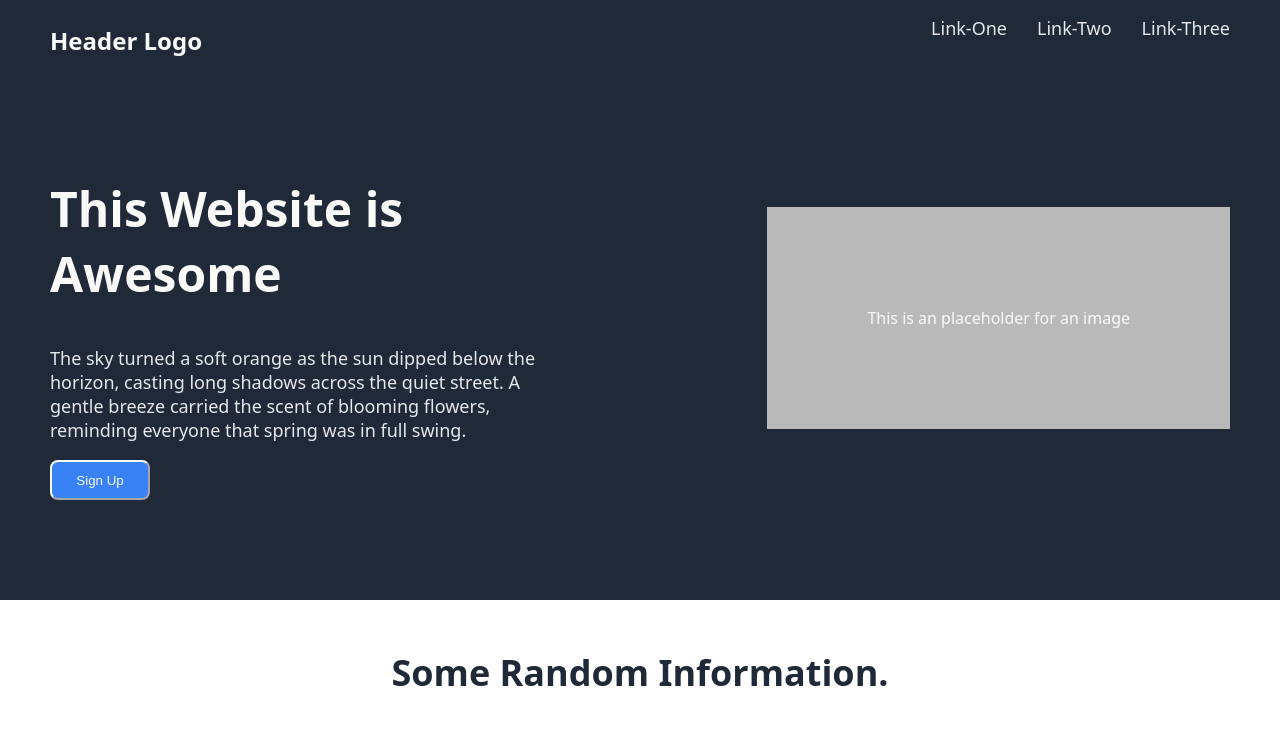
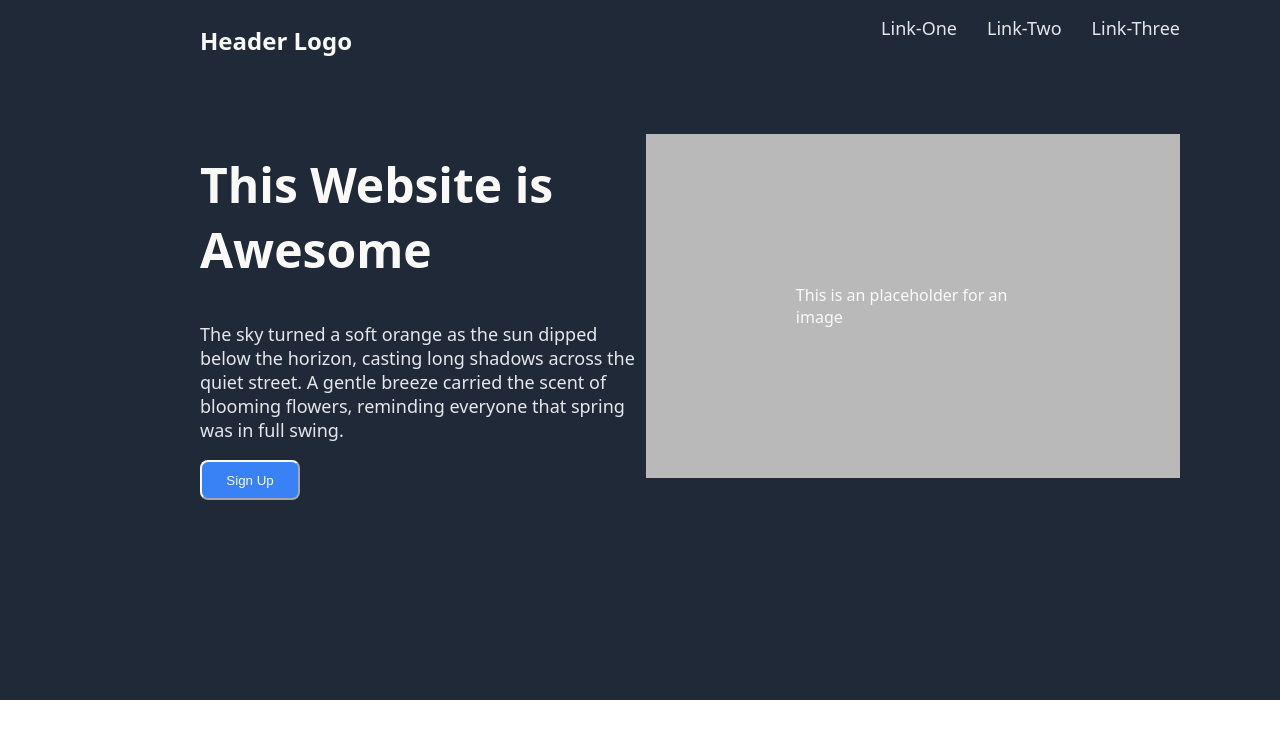
Before and after one commit to sarthakdv8/Landing-Page, a plain HTML site: page index.html in a window 1280 px wide. Shown: the top 742 px of the page. Drawn offline with Linux system fonts and the light colour scheme.

Commit message:
Fixing part_3

```diff
--- a/index.html
+++ b/index.html
@@ -53,7 +53,7 @@
         <div class="quote">“I'm selfish, impatient and a little insecure. I make mistakes,
             I am out of control and at times hard to handle. But if you can't handle me at my worst,
             then you sure as hell don't deserve me at my best.”
-            <div style="font-weight: bold; font-size: 18px;">Marilyn Monroe</div>
+            <div style="font-weight: bold; font-size: 24px; padding: 60px;">Marilyn Monroe</div>
         </div>
     </div>
     <div class="part_4">
--- a/style.css
+++ b/style.css
@@ -8,9 +8,9 @@ body{
     display: flex;
     flex-direction: column;
     justify-content: space-between;
-    padding-left:50px;
-    padding-bottom:100px;
-    padding-right:50px;
+    padding-left:200px;
+    padding-bottom:200px;
+    padding-right:100px;
     height:500px;
 }
 .upper{
@@ -62,7 +62,7 @@ a{
 .image{
     background-color: rgb(185, 185, 185);
     color:#F9FAF8;
-    padding:100px;
+    padding:150px;
 }
 .part_2{
     display: flex;
```
